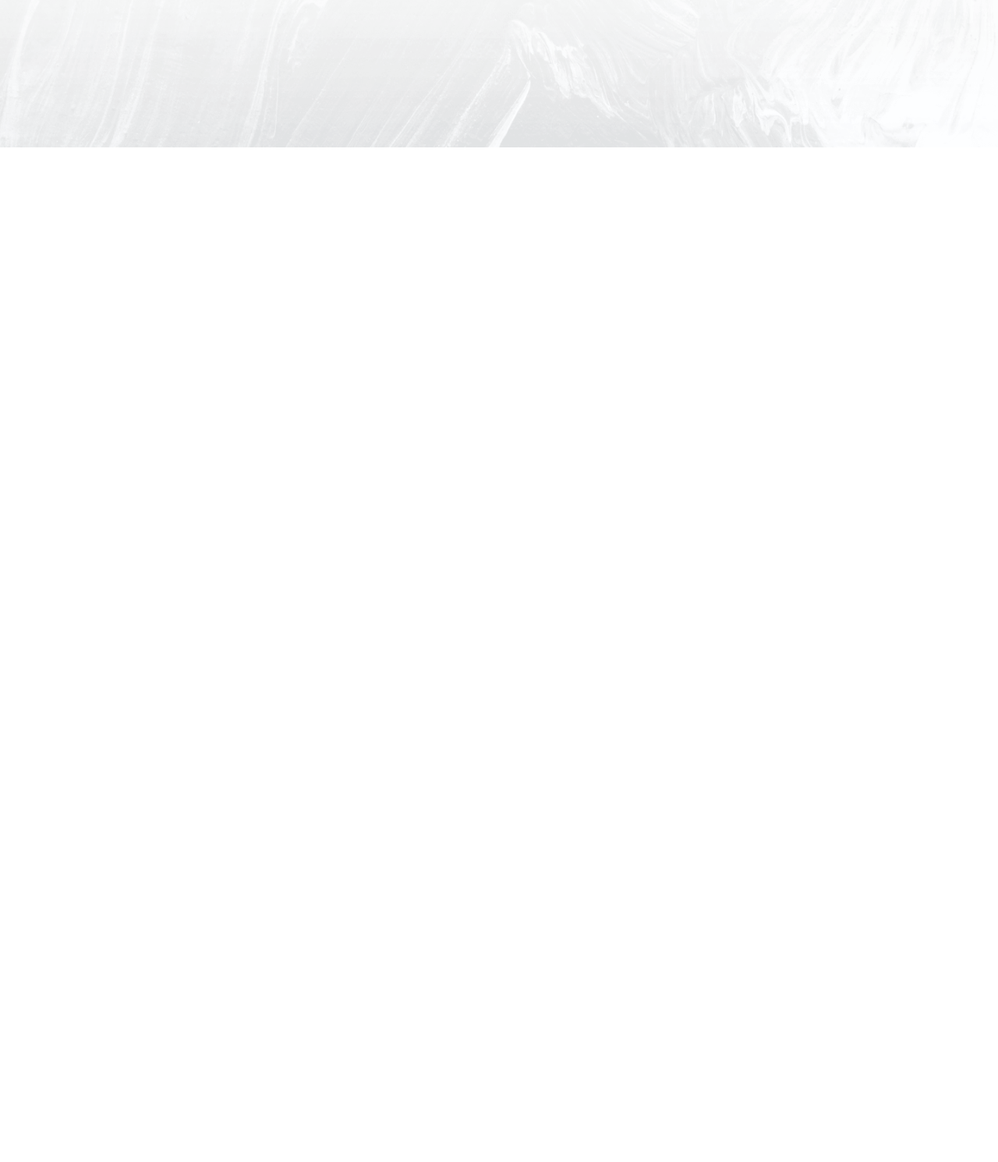
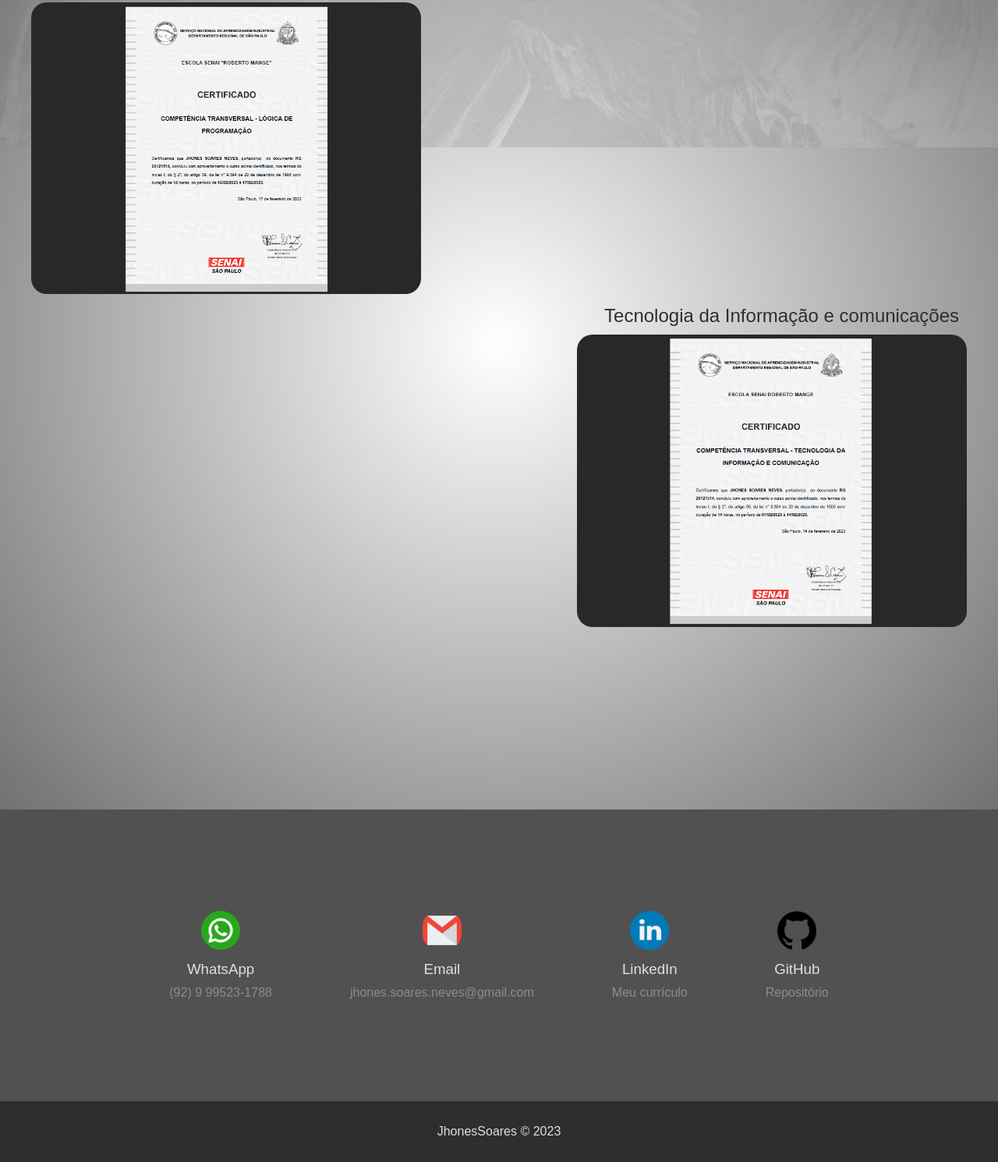
Before and after one commit to JhonesSoares/Portfolio, a plain HTML site: page src/certificados.html in a window 1280 px wide. Shown: the part 611-2101 px from the top of the page at 78% size. Before the commit the page ends 800 px from the top, so only its background shows below. Drawn offline with Linux system fonts and the light colour scheme.

Commit message:
atualização

```diff
--- a/src/certificados.html
+++ b/src/certificados.html
@@ -4,6 +4,7 @@
     <meta charset="UTF-8">
     <meta http-equiv="X-UA-Compatible" content="IE=edge">
     <meta name="viewport" content="width=device-width, initial-scale=1.0">
+    <link rel="shortcut icon" href="image/favicon.png" type="image/x-icon">
     <title>Jhones Soares</title>
     <link rel="stylesheet" href="css/certificados.css">
 </head>
@@ -11,7 +12,9 @@
     <img id="background-inicio" src="image/background.png" alt="">
     <img id="background-final" src="image/background.png" alt="">
     <header>
-        <p>JhonesSoares</p>
+        <a href="../index.html">
+            <p>JhonesSoares</p>
+        </a>
         <nav>
             <ul>
                 <li><a id="botao-home" href="../index.html">Home</a></li>
@@ -22,8 +25,62 @@
     </header>
 
     <main>
+        <section>
+            <div>
+                <h1>CERTIFICAÇÕES</h1>
+            </div>
+            <div class="div-direita">
+                <h2>JavaScript</h2>
+                <img src="image/certificado-js.png" alt="" width="500px">
+            </div>
+            <div class="div-esquerda">
+                <h2>Lógica de Programação</h2>
+                <img src="image/certificado-Lo.png" alt="" width="500px">
+            </div>
+            <div class="div-direita">
+                <h2>Tecnologia da Informação e comunicações</h2>
+                <img src="image/certificado-ti.png" alt="" width="500px">
+            </div>
+        </section>
+    </main>
 
-    </main>
+
+    <section id="section-contatos">
+        <div>
+            <a href="https://wa.me/5592995231788" target="_blank">
+                <div class="div-contatos">
+                    <img src="image/whatsapp.png" alt="" width="50px">
+                    <h3>WhatsApp</h3>
+                    <p>(92) 9 99523-1788</p>
+                </div>
+            </a>
+            <a href="mailto:jhones.soares.neves@gmail.com" target="_blank">
+                <div class="div-contatos">
+                    <img src="image/gmail.png" alt="" width="50px">
+                    <h3>Email</h3>
+                    <p>jhones.soares.neves@gmail.com</p>
+                </div>
+            </a>
+            <a href="https://www.linkedin.com/in/jhones-soares-neves-3aabb025a" target="_blank">
+                <div class="div-contatos">
+                    <img src="image/linkedin.png" alt="" width="50px">
+                    <h3>LinkedIn</h3>
+                    <p>Meu currículo</p>
+                </div>
+            </a>
+            <a href="https://github.com/JhonesSoares" target="_blank">
+                <div class="div-contatos">
+                    <img src="image/github.png" alt="" width="50px">
+                    <h3>GitHub</h3>
+                    <p>Repositório</p>
+                </div>
+            </a>
+        </div>
+    </section>
+
+    <footer>
+        <p>JhonesSoares &copy; 2023</p>
+    </footer>
 
 </body>
 </html>
--- a/src/css/certificados.css
+++ b/src/css/certificados.css
@@ -49,8 +49,11 @@ header nav ul {
     margin-right: 20px;
 }
 header p {
-    color: var(--cor5);
+    color: var(--cor1);
     font-size: 20px;
+}
+header a {
+    text-decoration: none;
 }
 header nav a.icone {
     padding: 10px;
@@ -63,10 +66,78 @@ header nav a.icone:hover {
 header nav a#botao-home {
     padding: 10px;
     text-decoration: none;
-    color: var(--cor5);
+    color: var(--cor1);
     font-weight: bold;
 }
 header nav a#botao-home:hover {
     color: var(--cor0);
     border: 2px solid var(--cor0);
 }
+
+main {
+    min-height: 300px;
+    max-width: 1200px;
+    margin: auto;
+}
+section {
+    padding: 80px 0;
+}
+section div.div-direita {
+
+
+    text-align: right;
+}
+section h1 {
+    font-size: 40px;
+    color: var(--cor5);
+}
+section h2 {
+    padding: 10px;
+    color: var(--cor5);
+    font-weight: normal;
+}
+section img {
+    border-radius: 20px;
+    transition: 0.5s all ease-in-out;
+}
+section img:hover {
+    transform: scale(1.5);
+}
+
+
+section#section-contatos {
+    background-color: var(--cor4);
+    margin-top: 150px;
+}
+section#section-contatos h2 {
+    font-size: 45px;
+    color: var(--cor1);
+    text-align: center;
+    padding: 30px;
+}
+section#section-contatos div {
+    display: flex;
+    align-items: center;
+    justify-content: center;
+}
+section#section-contatos div.div-contatos {
+    display: block;
+    text-align: center;
+    margin: 50px;
+}
+section#section-contatos div a{
+    text-decoration: none;
+    color: var(--cor2);
+}
+section#section-contatos div h3 {
+    padding: 10px;
+    color: var(--cor1);
+    font-weight: normal;
+}
+
+footer {
+    background-color: var(--cor5);
+    color: var(--cor1);
+    padding: 30px 0;
+    text-align: center;
+}
```
Also changed, not shown: src/image/certificado-Lo.png (added), src/image/certificado-js.png (added), src/image/certificado-ti.png (added).
